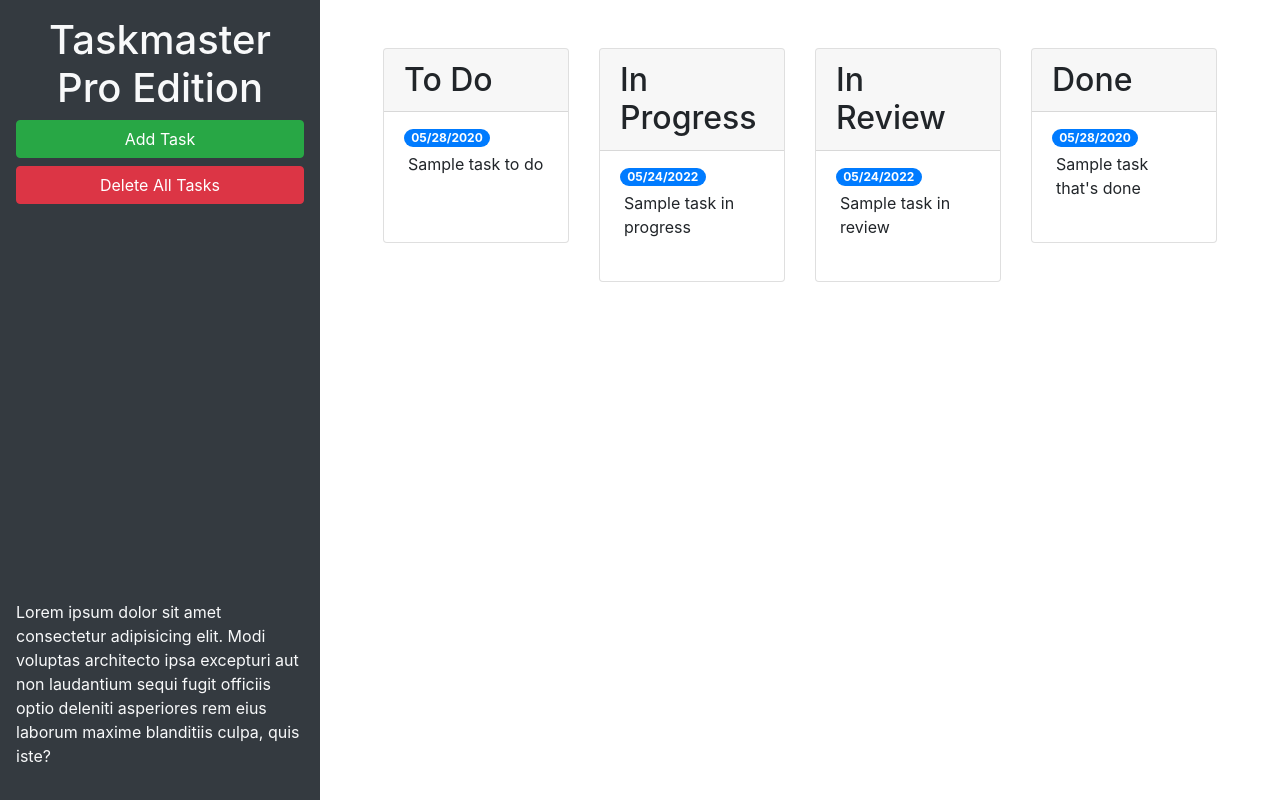
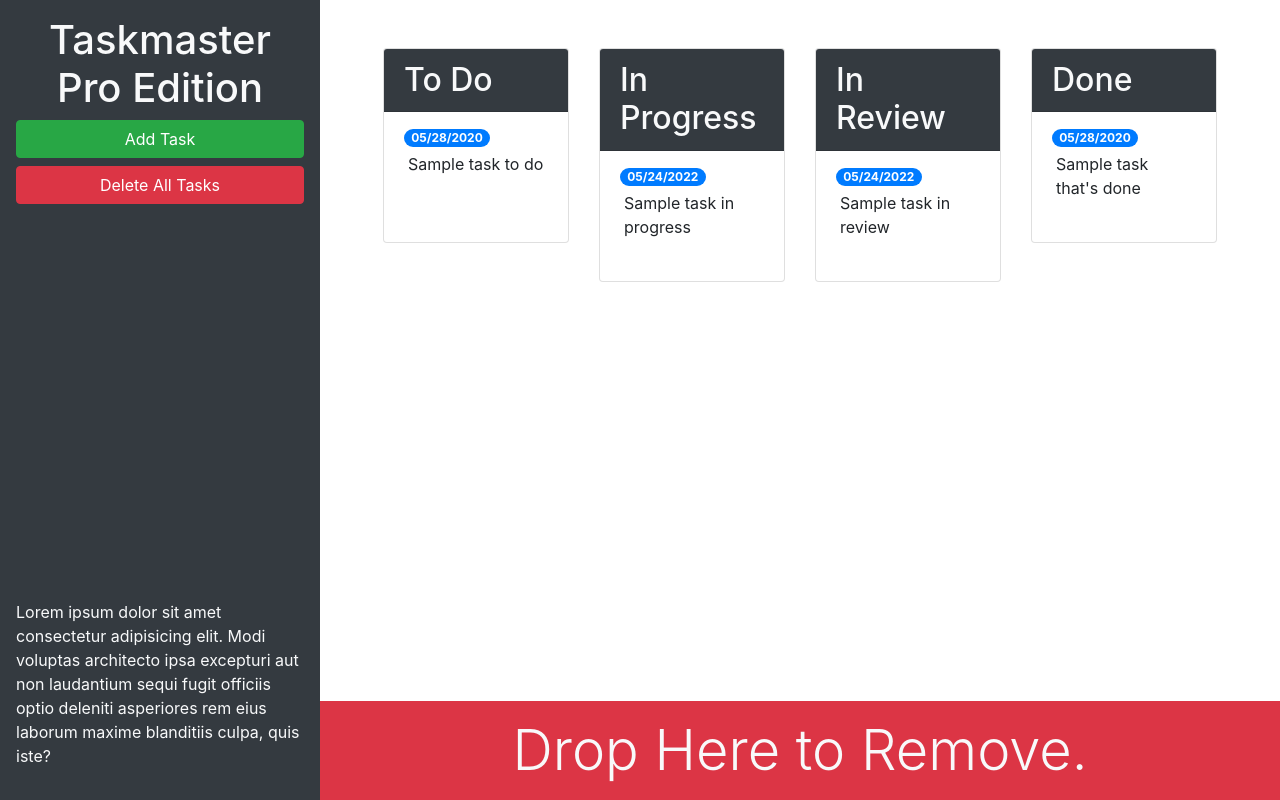
Before and after one commit to misterjimlee/taskmaster-pro, a plain HTML site: page index.html in a window 1280 px wide. Drawn offline with nearby package versions, Linux system fonts and the light colour scheme.

Commit message:
bootstrap utility classes

```diff
--- a/index.html
+++ b/index.html
@@ -23,11 +23,11 @@
         laudantium sequi fugit officiis optio deleniti asperiores rem eius laborum maxime blanditiis culpa, quis iste?
       </p>
     </header>
-    <main class="col-12 col-lg-9">
+    <main class="col-12 col-lg-9 d-flex flex-column">
       <div class="m-5 row justify-content-around">
         <div class="col-12 col-md-6 col-xl-3 mb-3">
           <div class="card">
-            <h2 class="card-header">To Do</h2>
+            <h2 class="card-header bg-dark text-light">To Do</h2>
             <ul id="list-toDo" class="list-group list-group-flush">
               <li class="list-group-item">
                 <span class="badge badge-primary badge-pill">05/28/2020</span>
@@ -39,7 +39,7 @@
 
         <div class="col-12 col-md-6 col-xl-3 mb-3">
           <div class="card">
-            <h2 class="card-header">In Progress</h2>
+            <h2 class="card-header bg-dark text-light">In Progress</h2>
             <ul id="list-inProgress" class="list-group list-group-flush">
               <li class="list-group-item">
                 <span class="badge badge-primary badge-pill">05/24/2022</span>
@@ -51,7 +51,7 @@
 
         <div class="col-12 col-md-6 col-xl-3 mb-3">
           <div class="card">
-            <h2 class="card-header">In Review</h2>
+            <h2 class="card-header bg-dark text-light">In Review</h2>
             <ul id="list-inReview" class="list-group list-group-flush">
               <li class="list-group-item">
                 <span class="badge badge-primary badge-pill">05/24/2022</span>
@@ -63,7 +63,7 @@
 
         <div class="col-12 col-md-6 col-xl-3 mb-3">
           <div class="card">
-            <h2 class="card-header">Done</h2>
+            <h2 class="card-header bg-dark text-light">Done</h2>
             <ul id="list-done" class="list-group list-group-flush">
               <li class="list-group-item">
                 <span class="badge badge-primary badge-pill">05/28/2020</span>
@@ -71,6 +71,12 @@
               </li>
             </ul>
           </div>
+        </div>
+      </div>
+
+      <div id="trash" class="mt-auto">
+        <div class="w-100 bg-danger p-3 text-center text-light display-4">
+          Drop Here to Remove.
         </div>
       </div>
     </main>
```
